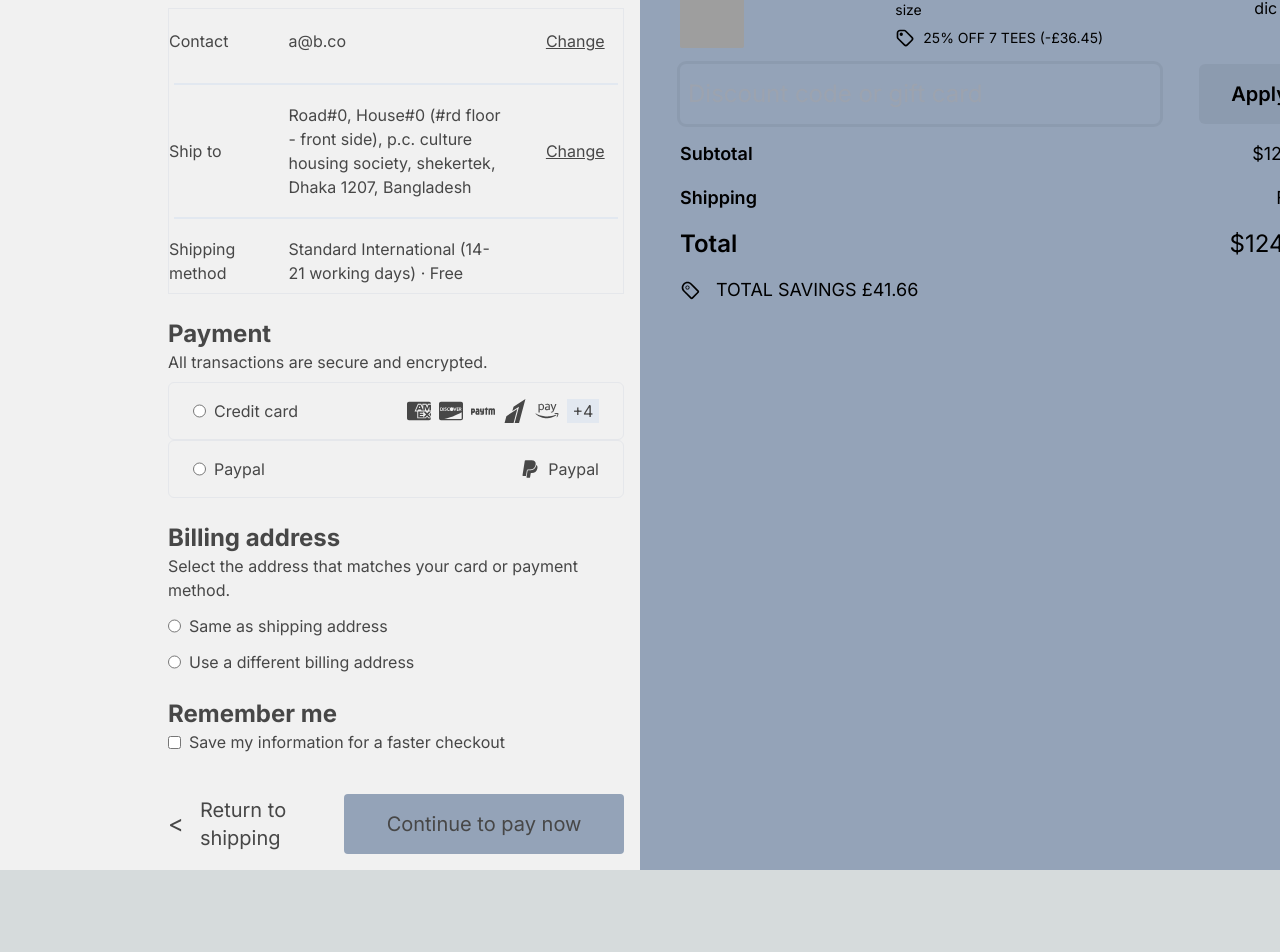
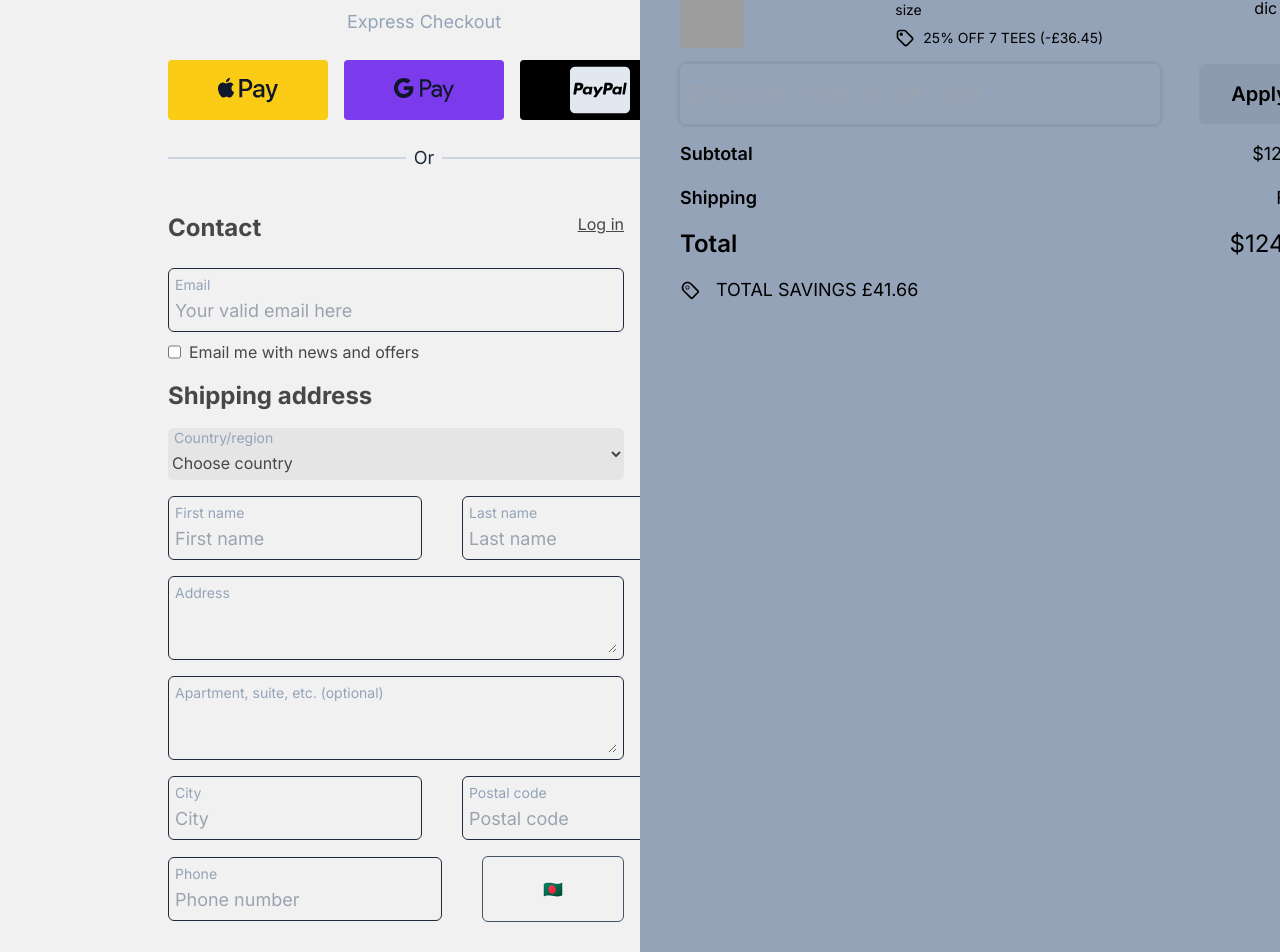
Before and after one commit to bappyasif/recreating-designs, a Next.js app: page /checkout in a window 1280 px wide. Shown: the part 176-1128 px from the top of the page. Before the commit the page ends 1046 px from the top, so only its background shows below. Built offline with nearby package versions, Linux system fonts and the light colour scheme; grey boxes are pictures that could not be loaded.

Commit message:
adjusted ui
* adjusted checkout page ui
* adjusted codes to reflect these changes

```diff
--- a/app/(routes)/(billing)/checkout/_components/express.tsx
+++ b/app/(routes)/(billing)/checkout/_components/express.tsx
@@ -6,8 +6,8 @@ import { SiFampay } from 'react-icons/si'
 export const Express = () => {
 
   return (
-    <div className='text-slate-900 flex flex-col gap-y-6 w-1/3 mx-auto text-xl'>
-        <p className='mx-auto'>Express Checkout</p>
+    <div className='text-slate-900 flex flex-col gap-y-6 mx-auto text-lg mb-4'>
+        <p className='mx-auto text-slate-400'>Express Checkout</p>
         <ShowOptions />
         <Divider />
     </div>
@@ -17,9 +17,9 @@ export const Express = () => {
 const Divider = () => {
     return (
         <div className='flex gap-x-2 items-center w-full mx-auto'>
-            <span className='w-full h-0.5 bg-slate-800'></span>
-            <span>Or</span>
-            <span className='w-full h-0.5 bg-slate-800'></span>
+            <span className='w-full h-0.5 bg-slate-300'></span>
+            <span className='text-slate-800'>Or</span>
+            <span className='w-full h-0.5 bg-slate-300'></span>
         </div>
     )
 }
@@ -27,9 +27,13 @@ const Divider = () => {
 const ShowOptions = () => {
     const options = [{name: "Apple Pay", icon: <FaApplePay />}, {name: "Google Pay", icon: <FaGooglePay />}, {name: "Paypal", icon: <FaCcPaypal />}]
 
-    const allOptions = () => options.map(item => {
+    const colors = ["yellow", "violet", "slate"]
+
+    const allOptions = () => options.map((item, idx) => {
+        // console.log(colors[idx], "what!!")
         return (
-            <button title={item.name} key={item.name} className='text-6xl w-1/3 flex justify-center bg-slate-400 rounded'>{item.icon}</button>
+            <button title={item.name} key={item.name} className={`text-6xl flex justify-center ${idx === 0 ? "bg-yellow-400" : idx === 1 ? "bg-violet-600": "bg-black text-slate-200"} rounded w-40`}>{item.icon}</button>
+            // <button title={item.name} key={item.name} className={`text-6xl flex justify-center bg-${colors[idx]}-600 rounded w-40`}>{item.icon}</button>
         )
     })
 
--- a/app/(routes)/(billing)/checkout/_components/information.tsx
+++ b/app/(routes)/(billing)/checkout/_components/information.tsx
@@ -11,14 +11,14 @@ export const Information = () => {
 
     return (
         <form onSubmit={handleSubmit} className='flex flex-col gap-y-4 justify-between items-center text-[#474747]'>
-            <div className='self-start'>
+            <div className='self-start w-full flex flex-col gap-y-2'>
                 <ReusableInput name='Email' placeholder='Your valid email here' type='email' />
                 <CheckOffers />
             </div>
 
-            <p className='self-start my-6 text-2xl font-bold'>Shipping address</p>
+            <p className='self-start text-2xl font-bold'>Shipping address</p>
             <SelectCountry />
-            <div className='flex justify-between items-center w-full'>
+            <div className='flex justify-between gap-10 items-center w-full'>
                 <ReusableInput name='First name' placeholder='First name' type='text' />
                 <ReusableInput name='Last name' placeholder='Last name' type='text' />
             </div>
@@ -27,11 +27,11 @@ export const Information = () => {
 
             <ReusableTextarea2 name='Apartment, suite, etc. (optional)' />
 
-            <div className='flex justify-between items-center w-full'>
+            <div className='flex justify-between items-center gap-10 w-full'>
                 <ReusableInput name='City' placeholder='City' type='text' />
                 <ReusableInput name='Postal code' placeholder='Postal code' type='text' />
             </div>
-            <div className='flex justify-between items-center w-full'>
+            <div className='flex justify-between items-center gap-10 w-full'>
                 <ReusableInput name='Phone' placeholder='Phone number' type='telephone' />
                 <CountryFlag />
             </div>
@@ -51,8 +51,8 @@ export const Information = () => {
 
 const CheckOffers = () => {
     return (
-        <label htmlFor="offers">
-            <input type="checkbox" name="offers" id="offers" />
+        <label htmlFor="offers" className='flex gap-x-2'>
+            <input className='' type="checkbox" name="offers" id="offers" />
             Email me with news and offers
         </label>
     )
@@ -60,7 +60,7 @@ const CheckOffers = () => {
 
 const CountryFlag = () => {
     return (
-        <div>&#127463;🇩</div>
+        <div className='w-60 text-center border border-slate-600 py-5 rounded-md'>&#127463;🇩</div>
     )
 }
 
--- a/app/(routes)/(billing)/checkout/_components/reusables.tsx
+++ b/app/(routes)/(billing)/checkout/_components/reusables.tsx
@@ -7,7 +7,7 @@ export const ReusableInput = ({ name, placeholder, type }: { name: string, place
       <label className='text-sm text-slate-400' htmlFor={name}>{name}</label>
       <input type={type} id={name} placeholder={placeholder}
       // className='text-lg px-0.5 bg-transparent placeholder:text-slate-400 placeholder:text-sm outline-none w-[20rem]'
-      className={`text-lg bg-transparent outline-none ${name === "Phone" ? "w-full" :"w-[15rem]"}`}
+      className={`text-lg bg-transparent outline-none ${(name === "Phone" || name === "Email") ? "w-full" :"w-[15rem]"}`}
       required />
     </section>
   )
@@ -100,7 +100,7 @@ export const SelectCountry = () => {
   // )
 
   return (
-    <section className='relative'>
+    <section className='relative w-full'>
       <label className=' absolute text-sm text-slate-400 pl-1.5 w-full' htmlFor="country">
         Country/region
       </label>
--- a/app/(routes)/(billing)/checkout/_components/shipping.tsx
+++ b/app/(routes)/(billing)/checkout/_components/shipping.tsx
@@ -2,7 +2,7 @@ import { ReusableActionButtons, ShippingInfo } from "./reusables"
 
 export const ShippingMethod = () => {
     return (
-        <div className="text-[#474747]">
+        <div className="text-[#474747] flex flex-col justify-end w-3/4 self-end">
             <div className="border">
                 <ShippingInfo type="Contact" values="a@b.co" />
                 <div className="w-[98%] mx-auto my-2.5 h-0.5 bg-slate-200"></div>
--- a/app/(routes)/(billing)/checkout/page.tsx
+++ b/app/(routes)/(billing)/checkout/page.tsx
@@ -12,7 +12,7 @@ const CheckoutPage = () => {
   return (
     <div className='min-h-screen flex justify-between'>
 
-      <div className='w-1/2 bg-[#f1f1f1] space-y-6 p-4 flex flex-col self-end'>
+      <div className='w-1/2 bg-[#f1f1f1] p-4 flex flex-col gap-y-6'>
 
         <div className='flex flex-col gap-y-6 items-center justify-end'>
           <Brand />
@@ -20,11 +20,11 @@ const CheckoutPage = () => {
           {/* <Express /> */}
         </div>
 
-        {/* <ShippingInformation /> */}
+        <ShippingInformation />
 
         {/* <ShippingMethod /> */}
 
-        <PaymentDetails />
+        {/* <PaymentDetails /> */}
       </div>
 
       <Basket />
@@ -34,7 +34,7 @@ const CheckoutPage = () => {
 
 const ShippingInformation = () => {
   return (
-    <div className='flex flex-col gap-y-6'>
+    <div className='flex flex-col gap-y-6 justify-end w-3/4 self-end'>
       <Express />
       <ContactForm />
       <Information />
```
